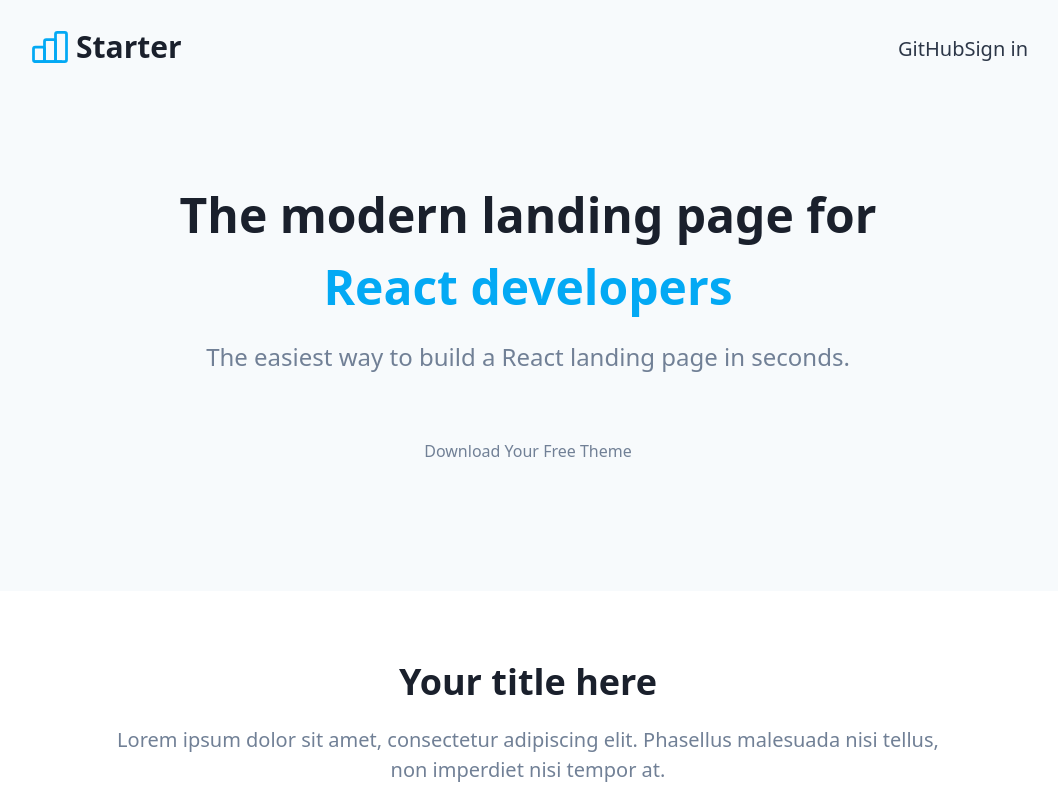
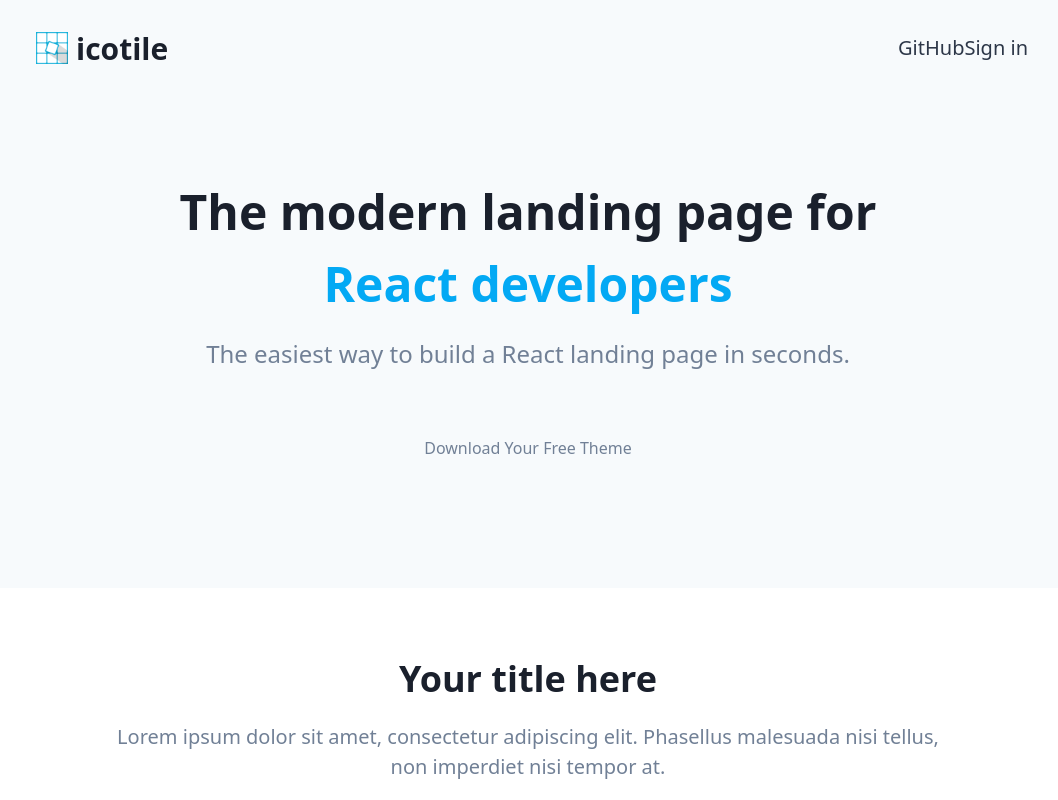
Before and after one commit to ogaoga/icotile.ogaoga.org, a Next.js app: page / in a window 1280 px wide. Shown: the top 800 px of the page, without its empty margins (112-1170 px from the left). Built offline with nearby package versions, Linux system fonts and the light colour scheme.

Commit message:
Update config and logo

```diff
--- a/src/templates/Logo.tsx
+++ b/src/templates/Logo.tsx
@@ -5,32 +5,20 @@ type ILogoProps = {
 };
 
 const Logo = (props: ILogoProps) => {
-  const size = props.xl ? '44' : '32';
   const fontStyle = props.xl
     ? 'font-semibold text-3xl'
     : 'font-semibold text-xl';
 
   return (
     <span className={`text-gray-900 inline-flex items-center ${fontStyle}`}>
-      <svg
-        className="text-primary-500 stroke-current mr-1"
-        xmlns="http://www.w3.org/2000/svg"
-        width={size}
-        height={size}
-        viewBox="0 0 24 24"
-        strokeWidth="1.5"
-        fill="none"
-        strokeLinecap="round"
-        strokeLinejoin="round"
-      >
-        <path d="M0 0h24v24H0z" stroke="none" />
-        <rect x="3" y="12" width="6" height="8" rx="1" />
-        <rect x="9" y="8" width="6" height="12" rx="1" />
-        <rect x="15" y="4" width="6" height="16" rx="1" />
-        <path d="M4 20h14" />
-      </svg>
-
-      {AppConfig.site_name}
+      <img
+        src="/img/icotile360.png"
+        alt={AppConfig.site_name}
+        width={32}
+        height={32}
+        className="m-2 h-8 w-8"
+      />
+      <span>{AppConfig.site_name}</span>
     </span>
   );
 };
--- a/src/utils/AppConfig.ts
+++ b/src/utils/AppConfig.ts
@@ -1,6 +1,7 @@
 export const AppConfig = {
-  site_name: 'Starter',
-  title: 'Nextjs Starter',
-  description: 'Starter code for your Nextjs Boilerplate with Tailwind CSS',
+  site_name: 'icotile',
+  title: 'icotile ~ Twitter Friends and Lists Manager ~',
+  description:
+    "icotile3 is a Web application which enables you to manage your Twitter's followers, followings and lists easily. icotile3 is available on both desktop and mobile.",
   locale: 'en',
 };
```
